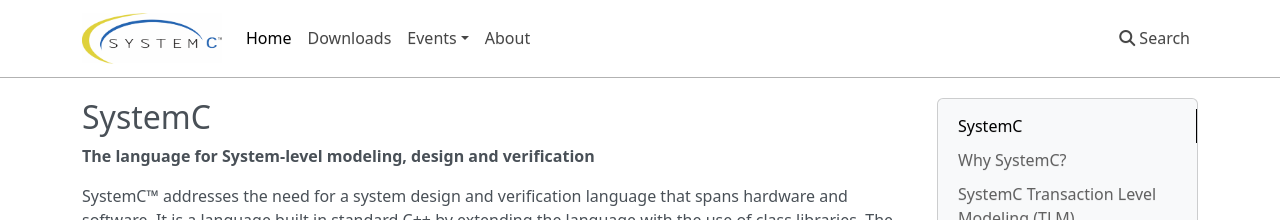
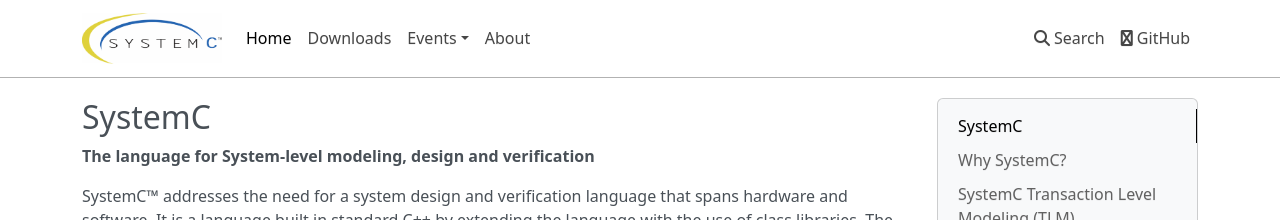
Before and after one commit to accellera-official/systemc.org, an MkDocs documentation site: the page built from docs/index.md, in a window 1280 px wide. Shown: the top 220 px of the page. Built offline with MkDocs 1.6.1, drawn with Linux system fonts in a browser that asks for light colours; nearby versions of some CDN libraries.

Commit message:
add github repo link to menu bar

```diff
--- a/mkdocs.yml
+++ b/mkdocs.yml
@@ -1,5 +1,7 @@
 site_name: test
 site_url: http://systemc.org/
+
+repo_url: https://github.com/accellera-official/systemc/
 
 theme:
   name: mkdocs
--- a/overrides/404.html
+++ b/overrides/404.html
@@ -2,9 +2,7 @@
 
 
 {%- block site_name %}
-<a class="navbar-brand" href="/">
-  <img src="/images/systemc.png" alt="Logo" style="width:140px;"></a>
-</a>
+<a class="navbar-brand" href="/"><img src="/images/systemc.png" alt="Logo" style="width:140px;"></a>
 {%- endblock %}
 
 
@@ -29,3 +27,20 @@
 <hr>
 <p>Copyright &copy; 2021 <a href="https://accellera.org/" target="_blank">Accellera Systems Initiative</a></p>
 {%- endblock %}
+
+
+{%- block repo %}
+    <li class="nav-item">
+        <a href="{{ config.repo_url }}" class="nav-link">
+            {%- if config.repo_name == 'GitHub' -%}
+                <i class="fa fa-github"></i> {{ config.repo_name }}
+            {%- elif config.repo_name == 'Bitbucket' -%}
+                <i class="fa fa-bitbucket"></i> {{ config.repo_name }}
+            {%- elif config.repo_name == 'GitLab' -%}
+                <i class="fa fa-gitlab"></i> {{ config.repo_name }}
+            {%- else -%}
+            {{ config.repo_name }}
+            {%- endif -%}
+        </a>
+    </li>
+{%- endblock %}
--- a/overrides/main.html
+++ b/overrides/main.html
@@ -2,9 +2,7 @@
 
 
 {%- block site_name %}
-<a class="navbar-brand" href="/">
-  <img src="/images/systemc.png" alt="Logo" style="width:140px;"></a>
-</a>
+<a class="navbar-brand" href="/"><img src="/images/systemc.png" alt="Logo" style="width:140px;"></a>
 {%- endblock %}
 
 
@@ -31,3 +29,19 @@
 <hr>
 <p>Copyright &copy; 2021 <a href="https://accellera.org/" target="_blank">Accellera Systems Initiative</a></p>
 {%- endblock %}
+
+{%- block repo %}
+    <li class="nav-item">
+        <a href="{{ config.repo_url }}" class="nav-link">
+            {%- if config.repo_name == 'GitHub' -%}
+                <i class="fa fa-github"></i> {{ config.repo_name }}
+            {%- elif config.repo_name == 'Bitbucket' -%}
+                <i class="fa fa-bitbucket"></i> {{ config.repo_name }}
+            {%- elif config.repo_name == 'GitLab' -%}
+                <i class="fa fa-gitlab"></i> {{ config.repo_name }}
+            {%- else -%}
+            {{ config.repo_name }}
+            {%- endif -%}
+        </a>
+    </li>
+{%- endblock %}
```
